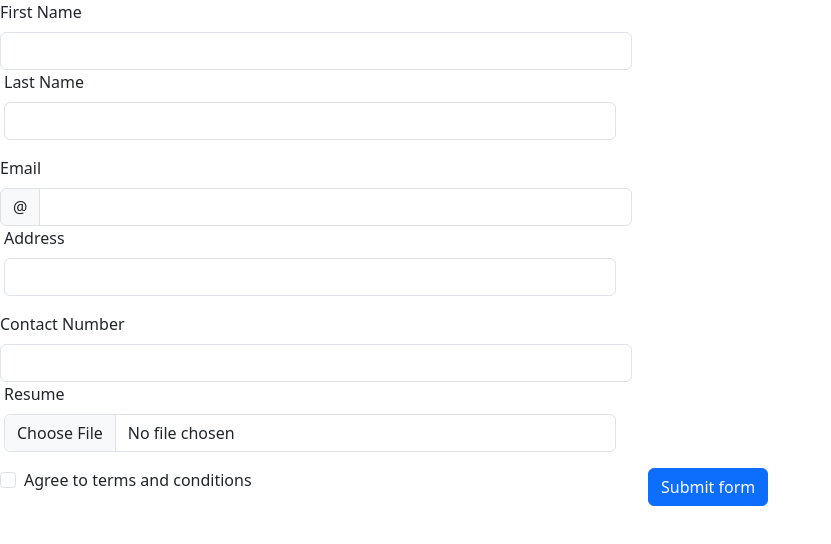
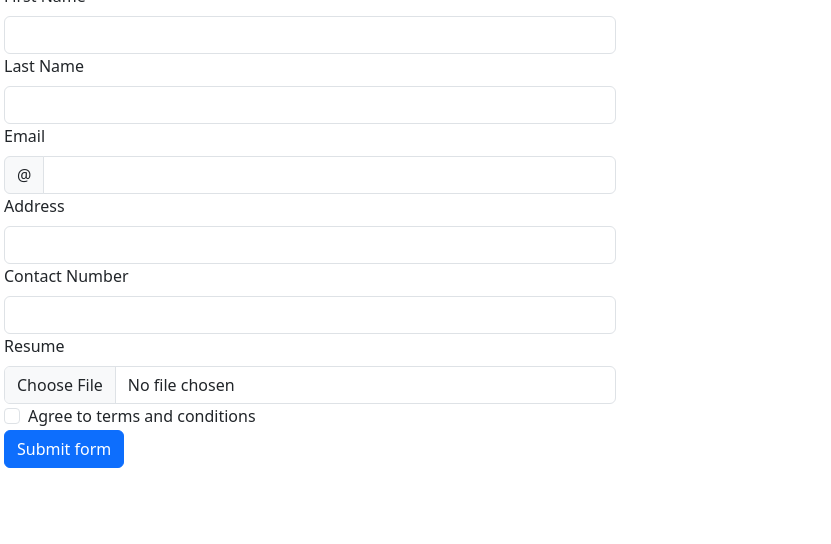
Before and after one commit to raees-127/sltiet-diploma-semister3-rwd, a plain HTML site: page index.html in a window 1280 px wide. Shown: the whole page, without its empty margins (0-831 px from the left). Drawn offline with nearby package versions, Linux system fonts and the light colour scheme.

Commit message:
atdgfatg

```diff
--- a/index.html
+++ b/index.html
@@ -8,6 +8,7 @@
 </head>
 <body>
     <form class="row g-3 needs-validation" novalidate>
+      <div class="row">
         <div class="col-md-6">
           <label for="validationCustom01" class="form-label">First Name</label>
           <input type="text" class="form-control" id="validationCustom01" value="" required>
@@ -15,6 +16,7 @@
             Looks good!
           </div>
         </div>
+      </div>
         <div class="row">
         <div class="col-md-6">
           <label for="validationCustom02" class="form-label">Last Name</label>
@@ -24,6 +26,7 @@
           </div>
         </div>
       </div>
+      <div class="row">
         <div class="col-md-6">
           <label for="validationCustomUsername" class="form-label">Email</label>
           <div class="input-group has-validation">
@@ -34,6 +37,7 @@
             </div>
           </div>
         </div>
+      </div>
         <div class="row">
         <div class="col-md-6">
           <label for="validationCustom03" class="form-label">Address</label>
@@ -43,6 +47,7 @@
           </div>
         </div>
       </div>
+      <div class="row">
         <div class="col-md-6">
           <label for="validationCustom03" class="form-label">Contact Number</label>
           <input type="text" class="form-control" id="validationCustom03" required>
@@ -50,6 +55,7 @@
             Please provide a valid city.
           </div>
         </div>
+      </div>
         <div class="row">
         <div class="col-md-6">
           <label for="validationCustom05" class="form-label">Resume</label>
@@ -59,6 +65,7 @@
           </div>
         </div>
       </div>
+      <div class="row">
         <div class="col-6">
           <div class="form-check">
             <input class="form-check-input" type="checkbox" value="" id="invalidCheck" required>
@@ -70,9 +77,12 @@
             </div>
           </div>
         </div>
+      </div>
+      <div class="row">
         <div class="col-6">
           <button class="btn btn-primary" type="submit">Submit form</button>
         </div>
+      </div>
       </form>
 
 </body>
```
